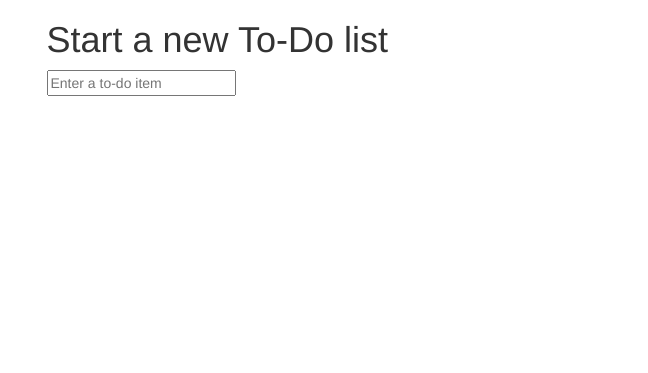
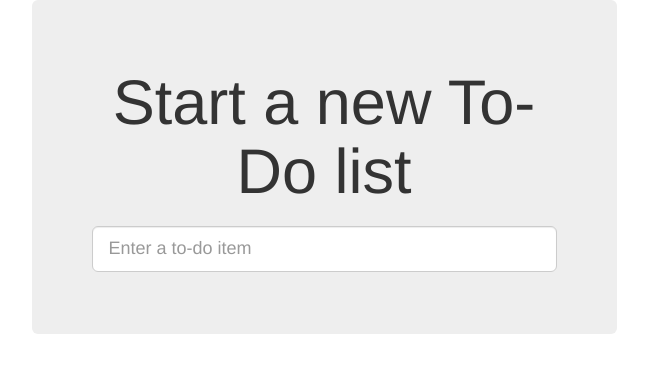
Before and after one commit to amedina/superlists, a Django app: page / in a window 1280 px wide. Shown: the top 373 px of the page, without its empty margins (316-964 px from the left). Run offline with Django 3.2, Linux system fonts and the light colour scheme; some libraries are stand-ins or nearby versions.

Commit message:
First steps to styling with bootstrap

```diff
--- a/functional_tests/tests.py
+++ b/functional_tests/tests.py
@@ -100,7 +100,7 @@ class NewVisitorTest(StaticLiveServerTestCase):
 		inputbox = self.browser.find_element_by_id('id_new_item')
 		self.assertAlmostEqual(
 			inputbox.location['x'] + inputbox.size['width'] / 2,
-			360,
+			512,
 			delta=5
 		)
 
--- /dev/null
+++ b/lists/static/base.css
@@ -0,0 +1,3 @@
+#id_new_item {
+    margin-top: 2ex;
+}
--- a/lists/templates/base.html
+++ b/lists/templates/base.html
@@ -3,16 +3,19 @@
 		<title>To-Do lists</title>
 		<meta name="viewport" content="width=device-width, initial-scale=1.0">
 		<link href="/static/bootstrap/css/bootstrap.min.css" rel="stylesheet" media="screen">
+		<link href="/static/base.css" rel="stylesheet" media="screen">
 	</head>
 	<body>
 		<div class="container">
 			<div class="row">
-				<div class="col-md-6 col-md-offset-3">
-					<h1>{% block header_text %}{% endblock %}</h1>
-					<form method="POST" action="{% block form_action %}{% endblock %}">
-						<input name="item_text" id="id_new_item" placeholder="Enter a to-do item"/>
-						{% csrf_token %}
-					</form>					<div class="text-center">
+				<div class="col-md-6 col-md-offset-3 jumbotron">
+					<div class="text-center">
+						<h1>{% block header_text %}{% endblock %}</h1>
+						<form method="POST" action="{% block form_action %}{% endblock %}">
+							<input name="item_text" id="id_new_item"
+								   class="form-control input-lg" placeholder="Enter a to-do item"/>
+							{% csrf_token %}
+						</form>
 					</div>
 				</div>
 			</div>
--- a/lists/templates/list.html
+++ b/lists/templates/list.html
@@ -5,7 +5,7 @@
 {% block form_action  %}/lists/{{ list.id }}/add_item{% endblock %}
 
 {% block table%}
-		<table id="id_list_table">
+		<table id="id_list_table" class="table">
 			{% for item in list.item_set.all %}
 				<tr><td>{{ forloop.counter }}: {{  item.text }}</td></tr>
 			{% endfor %}
```
